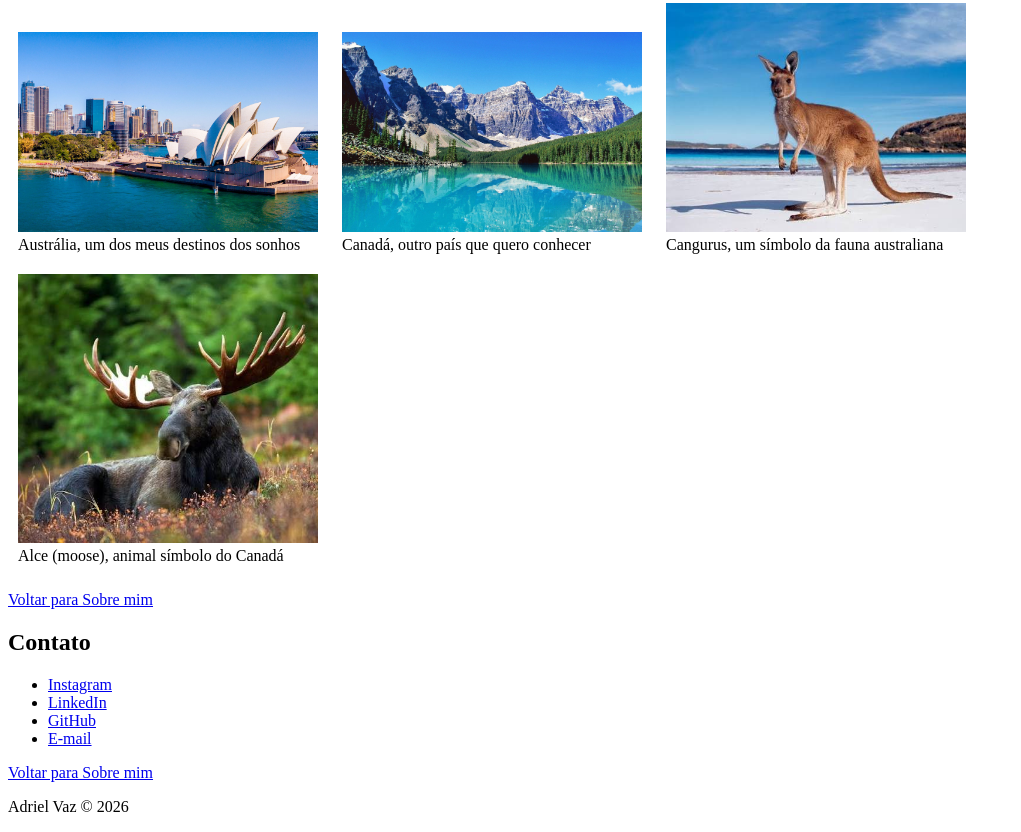
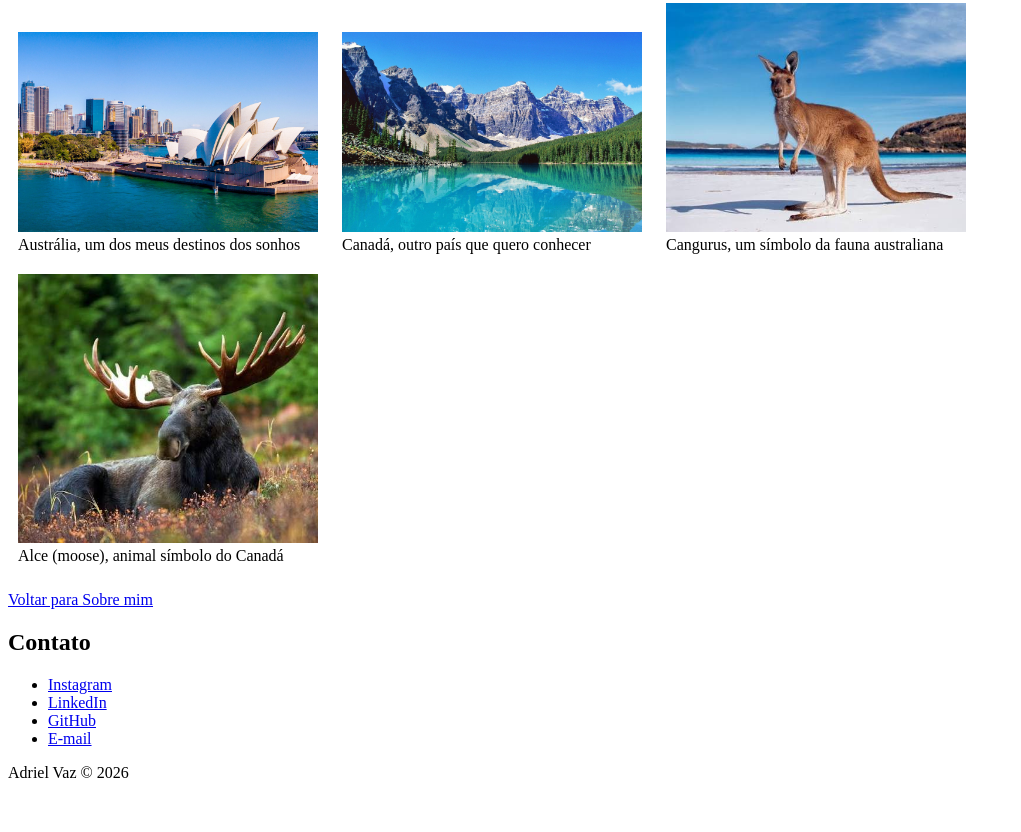
Before and after one commit to adriel-vaz/Meu_Site_Pessoal, a plain HTML site: page sonho.html in a window 1280 px wide. Shown: the part 555-1387 px from the top of the page, without its empty margins (0-1021 px from the left). After the commit the page ends 1353 px from the top, so only its background shows below. Drawn offline with Linux system fonts and the light colour scheme.

Commit message:
Update sonho.html

```diff
--- a/sonho.html
+++ b/sonho.html
@@ -83,7 +83,6 @@
             </ul>
         </section>
 
-        <p><a href="index.html">Voltar para Sobre mim</a></p>
     </main>
 
     <footer>
```
